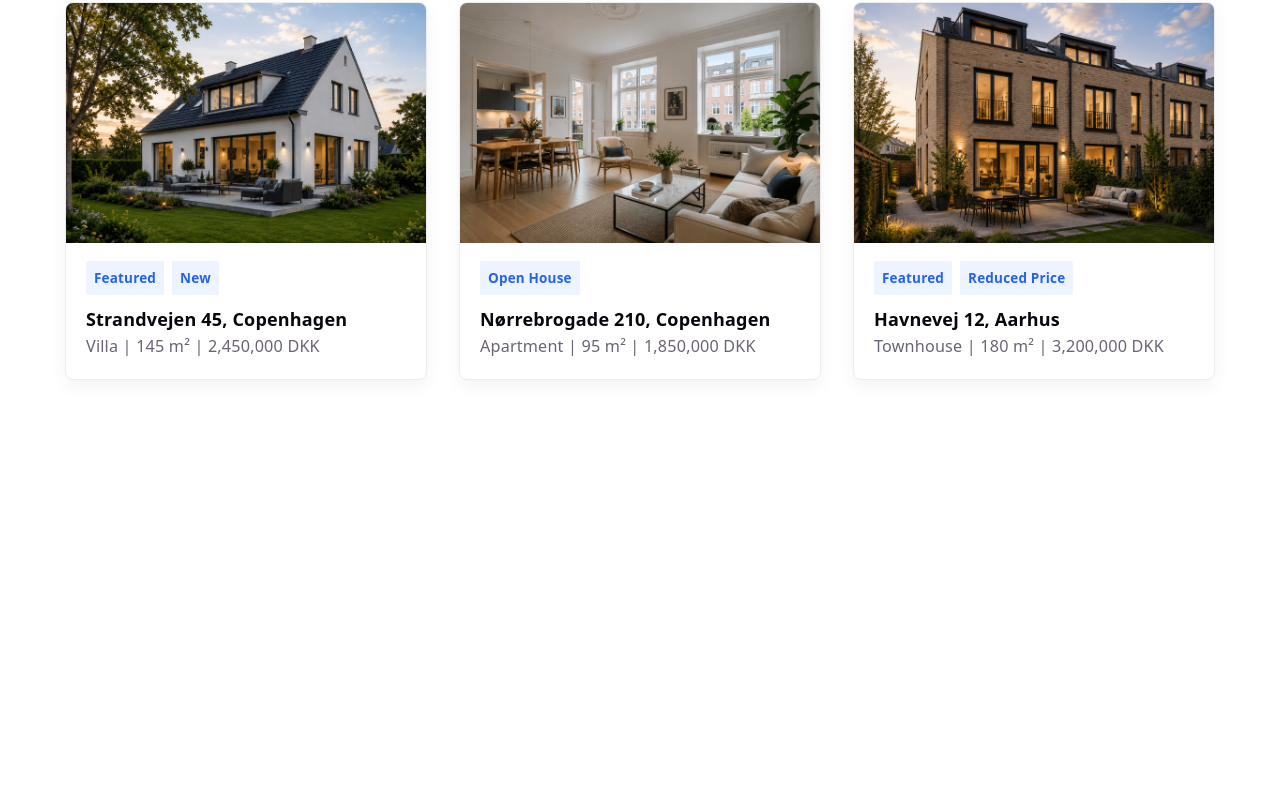
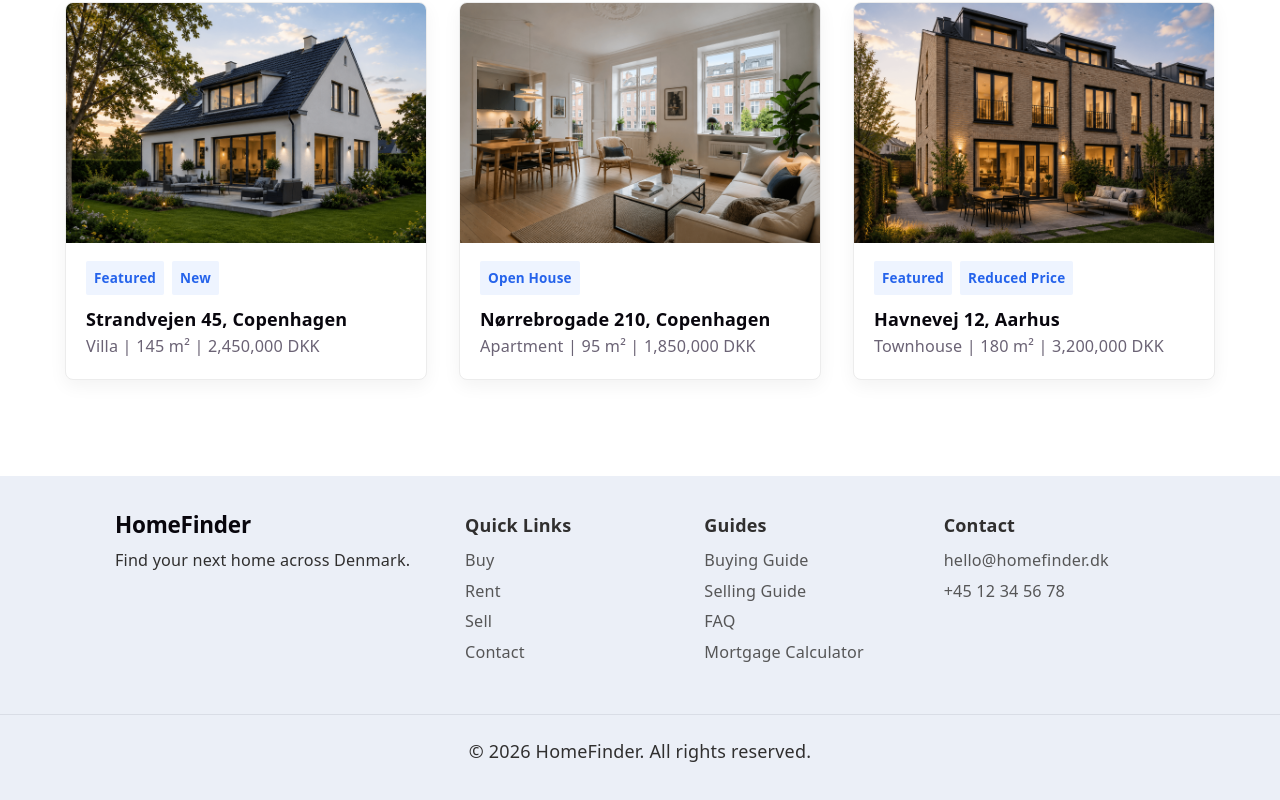
Before and after one commit to yasi-ayazi/home-finder, a React (Vite) app: page / in a window 1280 px wide. Shown: the part 1355-2155 px from the top of the page. Before the commit the page ends 1831 px from the top, so only its background shows below. Built offline with nearby package versions, Linux system fonts and the light colour scheme.

Commit message:
Add Footer component with styles and content for improved site structure

```diff
--- a/src/App.tsx
+++ b/src/App.tsx
@@ -3,6 +3,7 @@ import Header from './components/Header/Header'
 import Hero from "./components/Hero/Hero";
 import Services from './components/Services/Services';
 import FeaturedProperties from './components/FeaturedProperties/FeaturedProperties';
+import Footer from './components/Footer/Footer';
 
 function App() {
 
@@ -12,7 +13,7 @@ function App() {
       <Header />
       <Services />
       <FeaturedProperties />
-
+      <Footer />
     </>
   )
 }
--- /dev/null
+++ b/src/components/Footer/Footer.css
@@ -0,0 +1,63 @@
+.footer {
+    background-color: #ebeff7;
+    color: #302f2f;
+    padding: 2rem 0;
+}
+
+.footer__container {
+    max-width: 1050px;
+    margin: 0 auto;
+    padding: 0 1rem;
+
+    display: grid;
+    grid-template-columns: repeat(4, 1fr);
+    gap: 1rem;
+    grid-template-columns: 1.5fr 1fr 1fr 1fr;
+}
+
+.footer__brand {
+    margin-bottom: 1rem;
+}
+
+.footer__logo {
+    margin: 0 0 0.5rem;
+    font-size: 1.25rem;
+    font-weight: 700;
+}
+
+.footer__text {
+    margin: 0;
+    font-size: 0.9rem;
+}
+
+.footer__links h3,
+.footer__guides h3,
+.footer__contact h3 {
+    margin: 0 0 0.5rem;
+    font-size: 1rem;
+    font-weight: 600;
+}
+
+.footer__links a,
+.footer__guides a,
+.footer__contact p {
+    display: block;
+    margin: 0 0 0.25rem;
+    color: #565657;
+    font-size: 0.9rem;
+    text-decoration: none;
+}
+
+.footer__links a:hover,
+.footer__guides a:hover,
+.footer__contact p:hover {
+    text-decoration: underline;
+    color: #1a1818;
+}
+
+.footer__bottom {
+    margin-top: 2.5rem;
+    text-align: center;
+    padding-top: 1.25rem;
+    border-top: 1px solid #d9dde6;
+}
--- /dev/null
+++ b/src/components/Footer/Footer.tsx
@@ -0,0 +1,57 @@
+import "./Footer.css";
+
+function Footer() {
+    return (
+        <footer className="footer">
+
+            <div className="footer__container">
+
+                <div className="footer__brand">
+                    <h2 className="footer__logo">
+                        HomeFinder
+                    </h2>
+
+                    <p className="footer__text">
+                        Find your next home across Denmark.
+                    </p>
+                    <div className="footer__social">
+
+                    </div>
+                </div>
+
+                <div className="footer__links">
+                    <h3>Quick Links</h3>
+
+                    <a href="#">Buy</a>
+                    <a href="#">Rent</a>
+                    <a href="#">Sell</a>
+                    <a href="#">Contact</a>
+                </div>
+
+                <div className="footer__guides">
+                    <h3>Guides</h3>
+
+                    <a href="#">Buying Guide</a>
+                    <a href="#">Selling Guide</a>
+                    <a href="#">FAQ</a>
+                    <a href="#">Mortgage Calculator</a>
+                </div>
+
+                <div className="footer__contact">
+                    <h3>Contact</h3>
+
+                    <p>hello@homefinder.dk</p>
+                    <p>+45 12 34 56 78</p>
+                </div>
+
+            </div>
+
+            <div className="footer__bottom">
+                © 2026 HomeFinder. All rights reserved.
+            </div>
+
+        </footer>
+    );
+}
+
+export default Footer;
```
